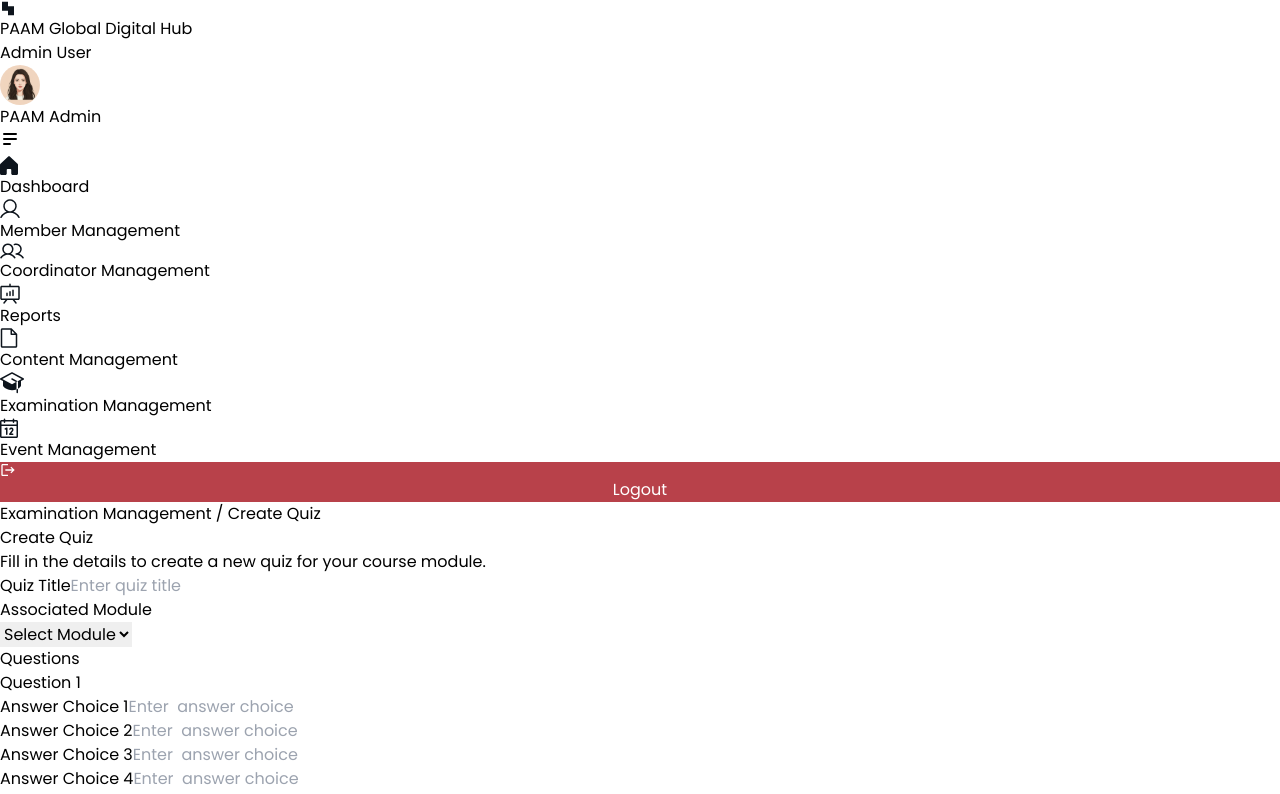
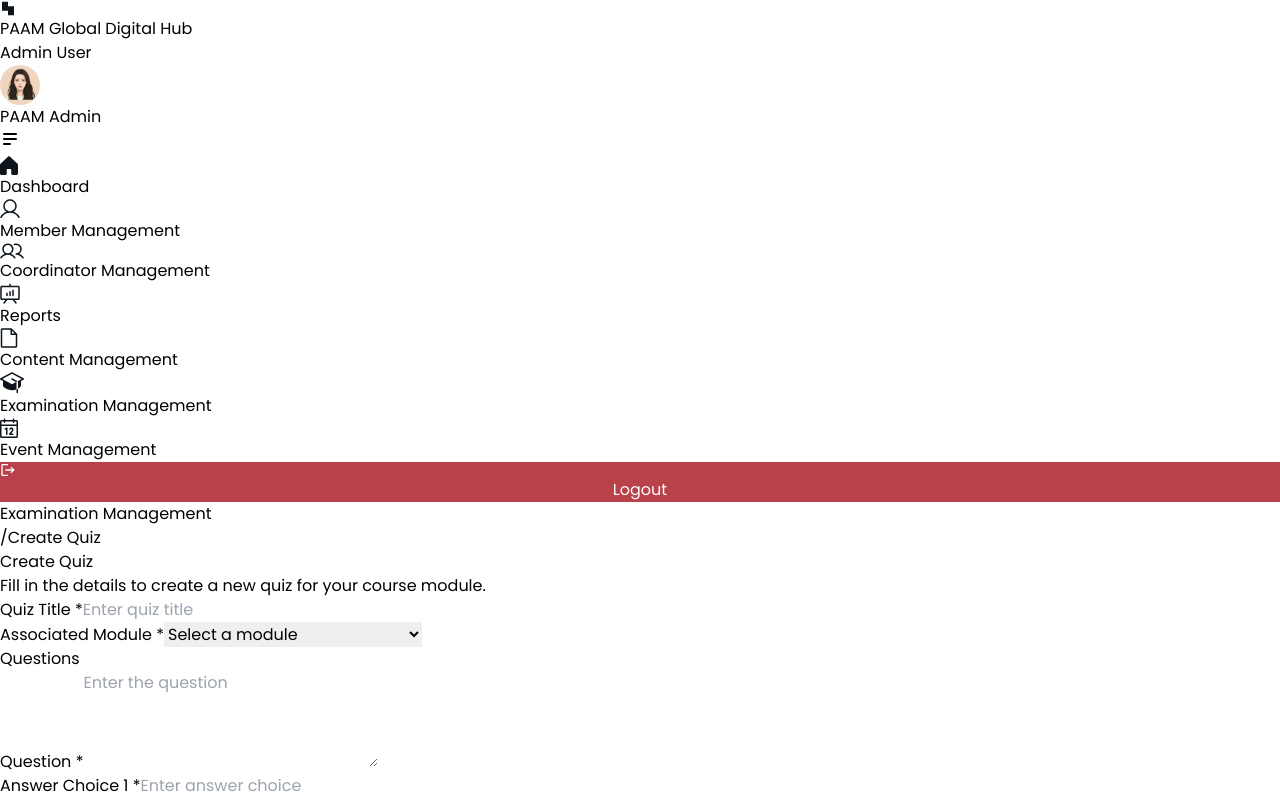
Before and after one commit to Tolushawlar/PAAM, a React (Vite) app: page /admin/ExaminationManagement/CreateQuiz in a window 1280 px wide. Shown: the top 794 px of the page. Built offline with nearby package versions, Linux system fonts and the light colour scheme.

Commit message:
Modified CreateQuiz Page

```diff
--- a/src/pages/admin/AddCourse.jsx
+++ b/src/pages/admin/AddCourse.jsx
@@ -1,5 +1,5 @@
 import React, { useState } from 'react';
-import Breadcrumb from '../../Components/Breadcrumb';
+import Breadcrumb from '../../components/Breadcrumb';
 import InputField from '../../UI/InputField';
 import SelectField from '../../UI/SelectField';
 import TextAreaField from '../../UI/TextAreaField';
--- a/src/pages/admin/CreateQuiz.jsx
+++ b/src/pages/admin/CreateQuiz.jsx
@@ -1,10 +1,45 @@
-import Button from "../../UI/Button";
-import InputBox from "../../UI/InputBox";
-import { useNavigate } from "react-router-dom";
+import { useState } from 'react';
 import Pagination from "../../UI/Pagination";
+import InputField from '../../UI/InputField';
+import SelectField from '../../UI/SelectField';
+import TextAreaField from '../../UI/TextAreaField';
+import Button from '../../UI/Button';
+import Breadcrumb from '../../components/Breadcrumb';
+
+
 
 function CreateQuiz() {
-    const navigate = useNavigate();
+
+    const breadcrumbItems = [
+        { label: 'Examination Management', href: '/admin/ExaminationManagemnt' },
+        { label: 'Create Quiz' }
+    ];
+
+    // formData extended to handle choices and correctAnswer
+    const [formData, setFormData] = useState({
+        title: '',
+        description: '',
+        moduleId: '',
+        choice1: '',
+        choice2: '',
+        choice3: '',
+        choice4: '',
+        correctAnswer: ''
+    });
+
+    const handleInputChange = (field) => (e) => {
+        setFormData(prev => ({
+            ...prev,
+            [field]: e.target.value
+        }));
+    };
+
+    const moduleOptions = [
+        { value: '1', label: 'Financial Literacy Module' },
+        { value: '2', label: 'Leadership Training Module' },
+        { value: '3', label: 'Community Outreach Module' }
+    ];
+
     const questions = [
         {
             id: 1,
@@ -24,42 +59,86 @@
             options: "Pacific, Atlantic, Indian, Arctic",
             correctAnswer: "Pacific"
         }
+    ];
 
-    ];
     return (
         <div className="p-6 w-full">
-            <p className="p-4 font-medium text-xl"><span className="text-[#b8144a]">Examination Management</span> / Create Quiz</p>
+            <Breadcrumb items={breadcrumbItems} />
+
             <div className="flex flex-col justify-between">
                 <h1 className="font-bold text-3xl pb-5">Create Quiz</h1>
                 <p className="text-gray-500 text-sm">
                     Fill in the details to create a new quiz for your course module.
                 </p>
             </div>
-            <div className="mb-3">
-                <InputBox label="Quiz Title" placeholder="Enter quiz title" />
+
+            {/* Quiz Title */}
+            <div className="mb-3 p-4">
+                <InputField
+                    label="Quiz Title"
+                    placeholder="Enter quiz title"
+                    value={formData.title}
+                    onChange={handleInputChange('title')}
+                    required
+                />
             </div>
+
+            {/* Module Selector */}
             <div className="p-4">
-                <p >Associated Module</p>
-                <select name="" id="">
-                    <option value="">Select Module</option>
-                    <option value="">Module 1</option>
-                    <option value="">Module 2</option>
-                </select>
+                <SelectField
+                    label="Associated Module"
+                    options={moduleOptions}
+                    value={formData.moduleId}
+                    onChange={handleInputChange('moduleId')}
+                    placeholder="Select a module"
+                    required
+                />
             </div>
+
+            {/* Questions */}
             <div>
                 <h1 className="font-bold text-xl p-5">Questions</h1>
-                <InputBox label="Question 1" placeholder="" />
-                <InputBox label="Answer Choice 1" placeholder="Enter  answer choice" />
-                <InputBox label="Answer Choice 2" placeholder="Enter  answer choice" />
-                <InputBox label="Answer Choice 3" placeholder="Enter  answer choice" />
-                <InputBox label="Answer Choice 4" placeholder="Enter  answer choice" />
-                <InputBox label="Correct Answer" placeholder="" />
-            </div>
-            <div className="p-4 flex justify-between">
-                <Button title="Add Question" />
-                <Button title="Create Quiz" />
+
+                <TextAreaField
+                    label="Question"
+                    placeholder="Enter the question"
+                    value={formData.description}
+                    onChange={handleInputChange('description')}
+                    rows={4}
+                    required
+                    className='p-4'
+                />
+
+                {/* Answer Choices Loop */}
+                {Array.from({ length: 4 }, (_, index) => (
+                    <div key={index} className='p-4'>
+                        <InputField
+                            label={`Answer Choice ${index + 1}`}
+                            placeholder="Enter answer choice"
+                            value={formData[`choice${index + 1}`]}
+                            onChange={handleInputChange(`choice${index + 1}`)}
+                            required
+                        />
+                    </div>
+                ))}
+
+                {/* Correct Answer */}
+                <InputField
+                    label="Correct Answer"
+                    placeholder="Enter correct answer"
+                    value={formData.correctAnswer}
+                    onChange={handleInputChange('correctAnswer')}
+                    required
+                    className='p-4'
+                />
+
+                <div className="p-4 flex justify-between">
+                    <Button title="Add Question" />
+                    <Button title="Create Quiz" />
+                </div>
             </div>
 
+            {/* Questions Table */}
             <div className="mt-5">
                 <div className="bg-white rounded-lg shadow overflow-hidden">
                     <table className="min-w-full divide-y divide-gray-200">
@@ -96,7 +175,6 @@
                                     <td className="px-6 py-4 whitespace-nowrap text-sm font-medium">
                                         <button
                                             className="text-indigo-600 hover:text-indigo-900 mr-4"
-                                            onClick={() => navigate()}
                                         >
                                             Edit
                                         </button>
@@ -111,7 +189,6 @@
                     <Pagination />
                 </div>
             </div>
-
         </div>
     );
 }
```
